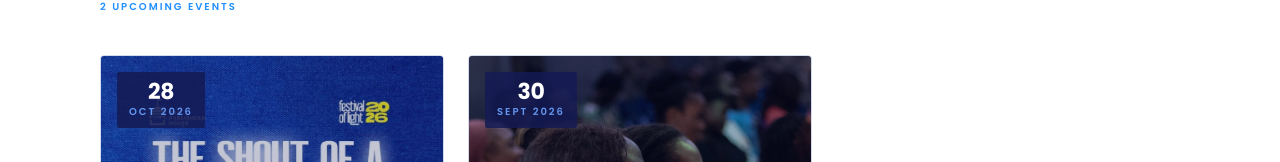
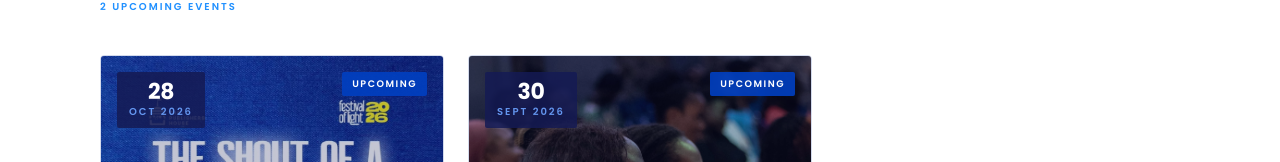
Before and after one commit to Hogwartsofweb3/The-Publishers-House, a Next.js app in the folder publishers-house/: page /events in a window 1280 px wide. Shown: the part 460-622 px from the top of the page. Built offline with nearby package versions, Linux system fonts and the light colour scheme; no server answers; the database is empty.

Commit message:
feat(events): auto status badge — Upcoming / Ongoing / Concluded based on current date

```diff
--- a/publishers-house/src/components/EventCard.tsx
+++ b/publishers-house/src/components/EventCard.tsx
@@ -43,6 +43,27 @@ function formatDateRange(startAt: string, endAt?: string) {
   return startStr + " \u2013 " + endStr;
 }
 
+function getEventStatus(startAt: string, endAt?: string): "upcoming" | "ongoing" | "concluded" {
+  const now = new Date();
+  const start = new Date(startAt);
+  const end = endAt ? new Date(endAt) : null;
+
+  // Add a grace period: event stays "ongoing" until midnight after endAt
+  if (end) {
+    const endOfDay = new Date(end);
+    endOfDay.setHours(23, 59, 59, 999);
+    if (now >= start && now <= endOfDay) return "ongoing";
+    if (now > endOfDay) return "concluded";
+  } else {
+    // No end date — treat as single day
+    const startEnd = new Date(start);
+    startEnd.setHours(23, 59, 59, 999);
+    if (now >= start && now <= startEnd) return "ongoing";
+    if (now > startEnd) return "concluded";
+  }
+  return "upcoming";
+}
+
 export default function EventCard({ event }: { event: EventItem }) {
   const [hovered, setHovered] = useState(false);
   const logoUrl = getLogoUrl(event.title);
@@ -51,6 +72,13 @@ export default function EventCard({ event }: { event: EventItem }) {
   const dateObj = event.startAt ? new Date(event.startAt) : new Date();
   const day = dateObj.getDate().toString().padStart(2, "0");
   const monthStr = dateObj.toLocaleDateString("en-GB", { month: "short", year: "numeric" }).toUpperCase();
+  const status = getEventStatus(event.startAt, event.endAt);
+
+  const statusConfig = {
+    upcoming:  { label: "Upcoming",  bg: "rgba(1,64,193,0.9)",   color: "#fff" },
+    ongoing:   { label: "● Ongoing", bg: "rgba(22,163,74,0.92)", color: "#fff" },
+    concluded: { label: "Concluded", bg: "rgba(100,110,140,0.85)", color: "#fff" },
+  };
 
   return (
     <Link href={"/events/" + event.id} style={{ textDecoration: "none", display: "block" }}>
@@ -96,10 +124,22 @@ export default function EventCard({ event }: { event: EventItem }) {
             </div>
           )}
 
-          {/* Date badge */}
+          {/* Date badge — bottom-left */}
           <div style={{ position: "absolute", top: "16px", left: "16px", backgroundColor: "rgba(21,26,84,0.85)", borderRadius: "2px", padding: "8px 12px", textAlign: "center" }}>
             <div style={{ ...T.displayM, color: White, fontSize: "22px" }}>{day}</div>
             <div style={{ ...T.eyebrow, color: Blue300 }}>{monthStr}</div>
+          </div>
+
+          {/* Status badge — top-right */}
+          <div style={{
+            position: "absolute", top: "16px", right: "16px",
+            backgroundColor: statusConfig[status].bg,
+            color: statusConfig[status].color,
+            borderRadius: "2px", padding: "4px 10px",
+            fontFamily: "var(--font-poppins)", fontWeight: 600, fontSize: "9.5px",
+            letterSpacing: "0.16em", textTransform: "uppercase",
+          }}>
+            {statusConfig[status].label}
           </div>
         </div>
 
```
